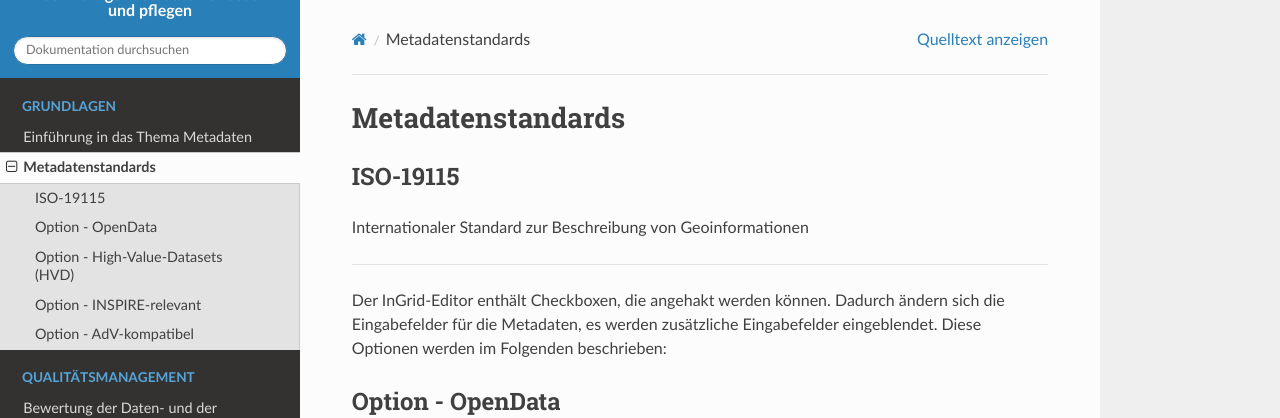
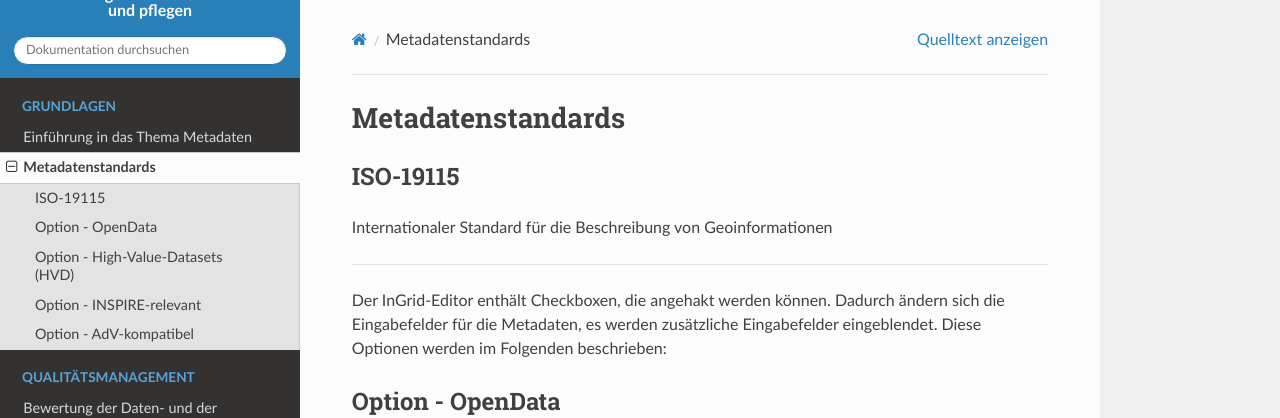
Before and after one commit to tomiwo/ingrid-mdk-st-high-quality-metadata, a Sphinx documentation site: the page built from docs/grundlagen/metadatenstandards.rst, in a window 1280 px wide. Shown: the top 418 px of the page. Built offline with Sphinx 7.4.7 and the Read the Docs theme 3.1.0, drawn with Linux system fonts in a browser that asks for light colours.

Commit message:
Update metadatenstandards.rst

```diff
--- a/docs/grundlagen/metadatenstandards.rst
+++ b/docs/grundlagen/metadatenstandards.rst
@@ -7,9 +7,9 @@ Metadatenstandards
 ISO-19115
 ----------
 
-Internationaler Standard zur Beschreibung von Geoinformationen
+Internationaler Standard für die Beschreibung von Geoinformationen
 
-----------------------------------------------------------------
+--------------------------------------------------------------------
 
 Der InGrid-Editor enthält Checkboxen, die angehakt werden können.
 Dadurch ändern sich die Eingabefelder für die Metadaten, es werden zusätzliche Eingabefelder eingeblendet.
```
